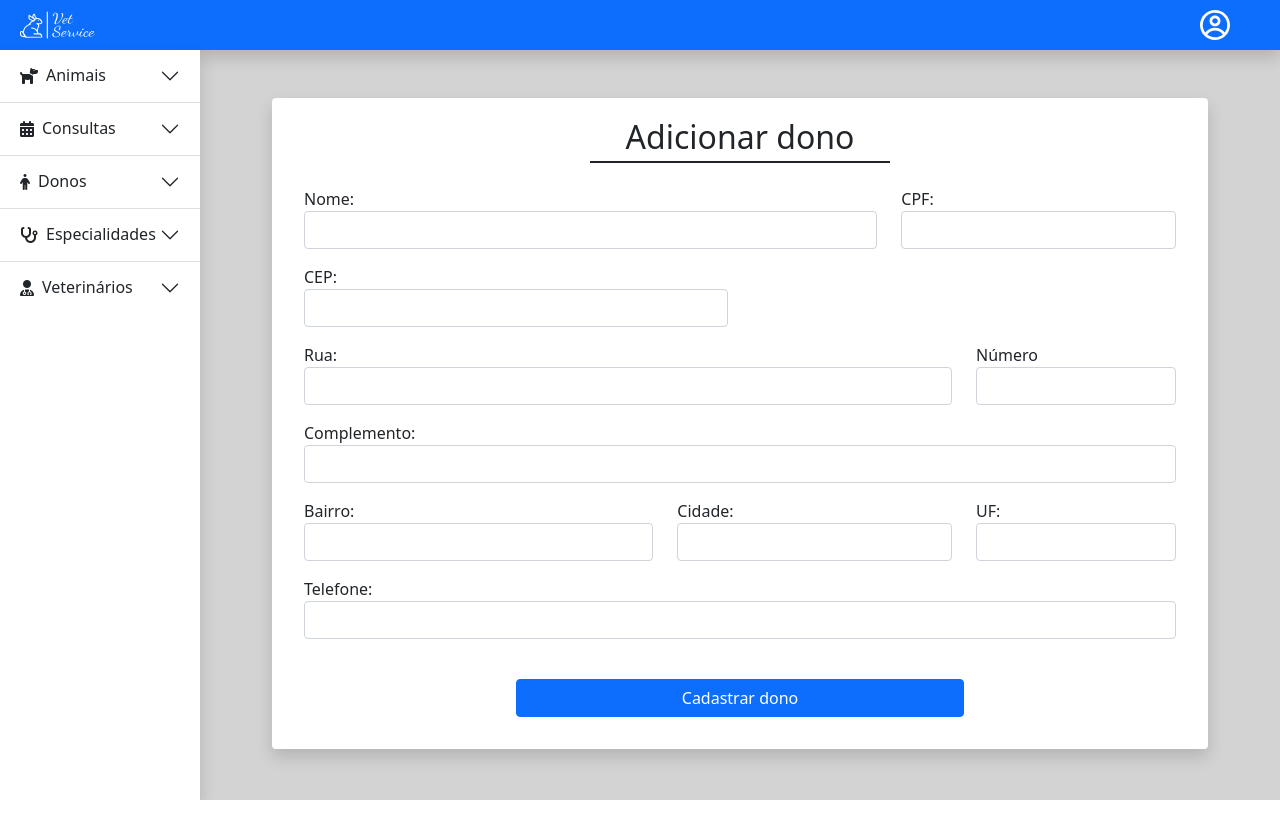
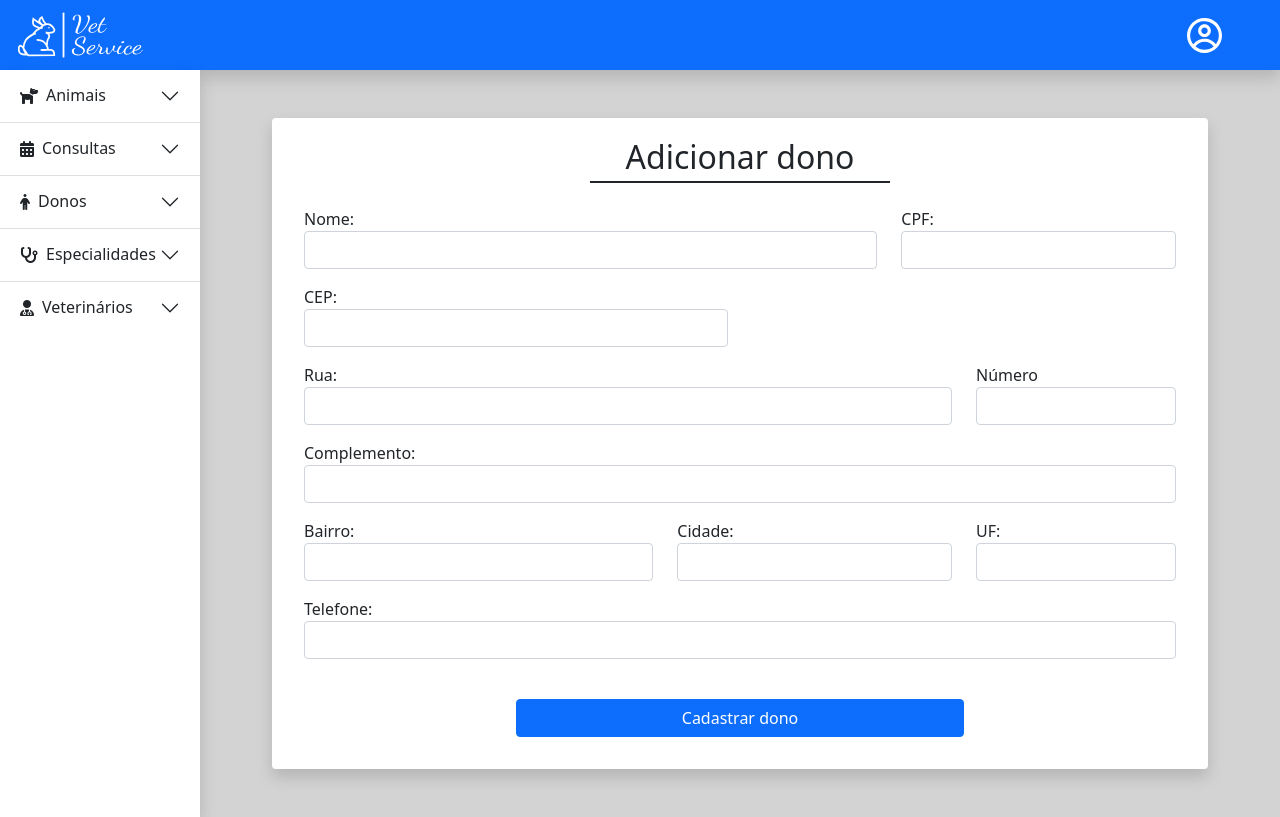
Before and after one commit to eliezer-chaves/VetService, a PHP site: page /view/pages/add_donos.php in a window 1280 px wide. Run offline with PHP 8.4, Linux system fonts and the light colour scheme; some libraries are stand-ins or nearby versions.

Commit message:
ajuste header

```diff
--- a/view/css/header.css
+++ b/view/css/header.css
@@ -1,26 +1,11 @@
 header{
-    display: flex;
-    justify-content: space-around;
-    align-items: center;
+
     flex-grow: 0;
     flex-basis: auto;
     padding: 10px;
 }
-.brand{
-    width: 30%;
-    padding-left: 10px;
+#header{
+    display: flex;
+    align-items: center;
+    justify-content: space-between;
 }
-.list-nav{
-    width: 60%;
-    display: flex;
-    justify-content: space-around;
-}
-.header-profile{
-    display: flex;
-    justify-content: center;
-    align-items: center;
-}
-.header-profile img{
-    height: 30px;
-    width: 30px;
-}
--- a/view/pages/componentes/header.html
+++ b/view/pages/componentes/header.html
@@ -1,12 +1,13 @@
-<header class="bg-primary d-flex justify-content-between shadow" >
-    <div class="brand" >
-        <img src="../assets/brand.svg" alt="" style="height: 30px" />
+<header class="bg-primary shadow">
+  <div id="header">
+    <div class="brand ms-2">
+      <img src="../assets/brand.svg" alt="" style="height: 50px" />
     </div>
-    <div class="">
-        <div class="header-profile" style="margin-right: 40px;">
-            <a href="../../view/index.php">
-                <img src="../assets/profile.svg" alt="" />
-            </a>
-        </div>
+
+    <div class="header-profile me-5 " >
+      <a href="../../index.php">
+        <img src="../assets/profile.svg" alt="" style="height: 35px; width: 35px;" />
+      </a>
     </div>
+  </div>
 </header>
```
